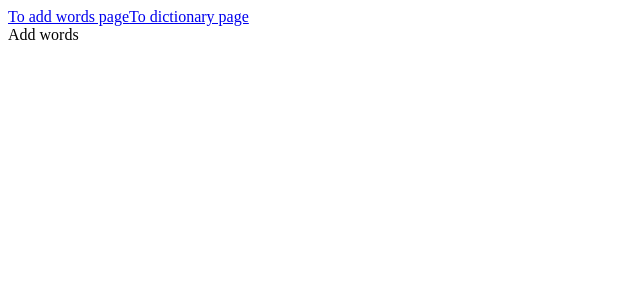
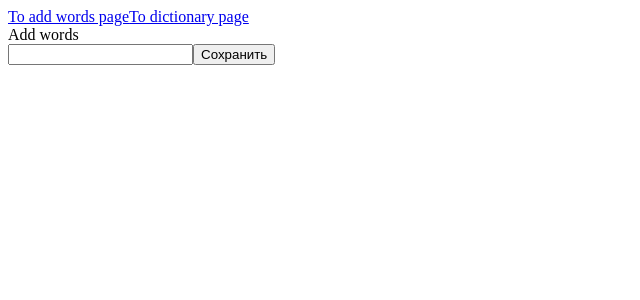
Before and after one commit to schr0cat/dictionary-for-translators, a React (Vite) app: page /addWords in a window 1280 px wide. Shown: the top 300 px of the page, without its empty margins (0-640 px from the left). Built offline with nearby package versions, Linux system fonts and the light colour scheme.

Commit message:
Создать базовую реализацию компонента формы добавления слов

```diff
--- a/package.json
+++ b/package.json
@@ -13,6 +13,7 @@
     "classnames": "^2.5.1",
     "react": "^19.2.8",
     "react-dom": "^19.2.8",
+    "react-hook-form": "^7.87.0",
     "tailwind-merge": "^3.6.0"
   },
   "devDependencies": {
--- /dev/null
+++ b/src/components/AddWordsForm.tsx
@@ -0,0 +1,18 @@
+import { useForm } from "react-hook-form";
+import type { SubmitHandler } from 'react-hook-form'
+
+interface AddWordsFormInput {
+  word: string
+};
+
+function AddWordsForm() {
+  const { register, handleSubmit } = useForm<AddWordsFormInput>();
+  const onSubmit: SubmitHandler<AddWordsFormInput> = (data) => console.log(data);
+
+  return <form onSubmit={handleSubmit(onSubmit)}>
+    <input {...register('word')} />
+    <button>Сохранить</button>
+  </form>
+};
+
+export default AddWordsForm;
--- a/src/pages/AddWordsPage.tsx
+++ b/src/pages/AddWordsPage.tsx
@@ -1,6 +1,10 @@
+import AddWordsForm from '../components/AddWordsForm';
+
 function AddWordsPage() {
   return <div>
     Add words
+
+    <AddWordsForm></AddWordsForm>
   </div>
 };
 
```
Also changed, not shown: 1 other file (tests, documents, lock files or other folders).
